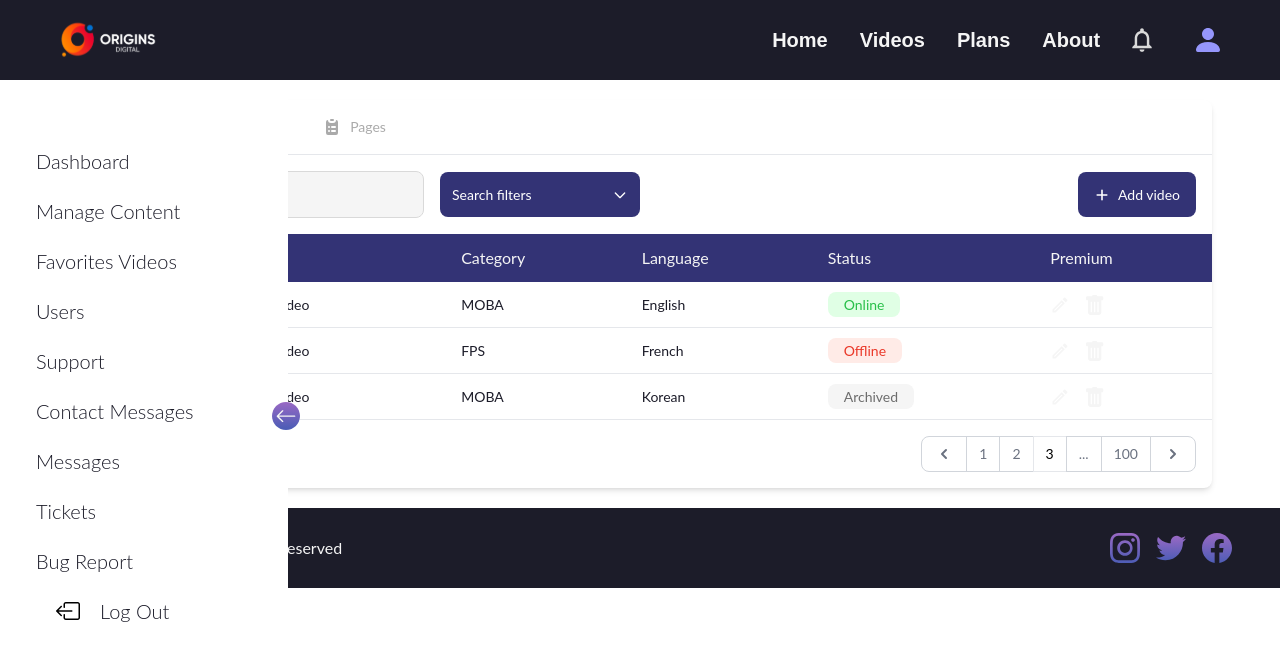
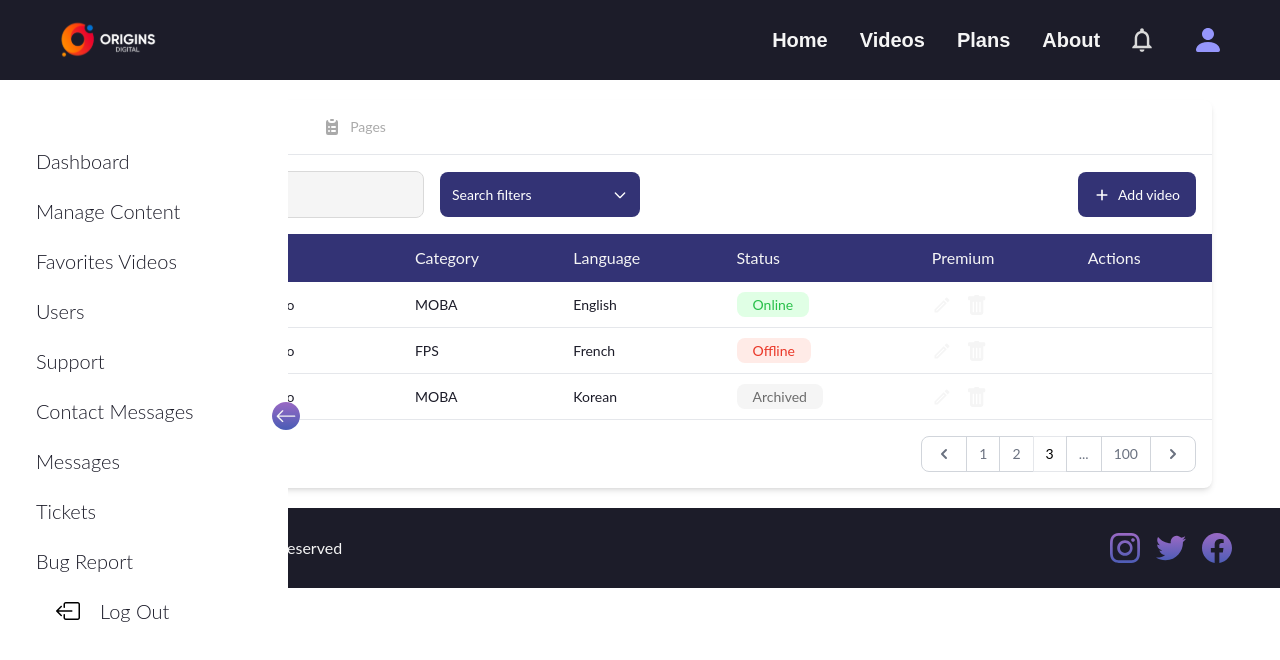
Before and after one commit to WildCodeSchool/2023-02-JS-RemoteFR-JSWizards-P3-Team-Ravenclaw, a React (Vite) app in the folder frontend/: page /account/admin in a window 1280 px wide. Shown: the top 660 px of the page. Built offline with nearby package versions, Linux system fonts and the light colour scheme.

Commit message:
Added function to update the header depending of the tab

```diff
--- a/frontend/src/components/dashboard/Table/DashHead.jsx
+++ b/frontend/src/components/dashboard/Table/DashHead.jsx
@@ -1,4 +1,6 @@
-export default function DashHead() {
+import PropTypes from "prop-types";
+
+export default function DashHead({ activeTab }) {
   const titles = [
     {
       id: 1,
@@ -24,11 +26,26 @@ export default function DashHead() {
       id: 6,
       name: "Premium",
     },
+    {
+      id: 7,
+      name: "Actions",
+    },
   ];
+
+  const filteredTitles = titles.filter((title) => {
+    if (activeTab === "video" && title.name === "Premium") {
+      return false; // Exclude "Premium" for video tab
+    }
+    if (activeTab === "category" && title.name === "Actions") {
+      return false; // Exclude "Actions" for category tab
+    }
+    return true; // Include other titles
+  });
+
   return (
-    <thead className="bg-primary text-neutralLightest ">
+    <thead className="bg-primary text-neutralLightest">
       <tr>
-        {titles.map((title) => (
+        {filteredTitles.map((title) => (
           <th key={title.id} scope="col" className="px-4 py-3 text-base">
             {title.name}
           </th>
@@ -37,3 +54,7 @@ export default function DashHead() {
     </thead>
   );
 }
+
+DashHead.propTypes = {
+  activeTab: PropTypes.func.isRequired,
+};
```
